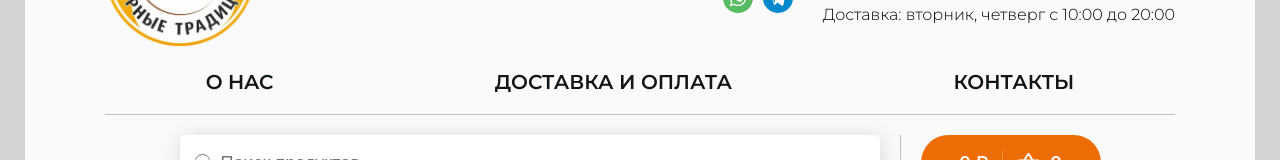
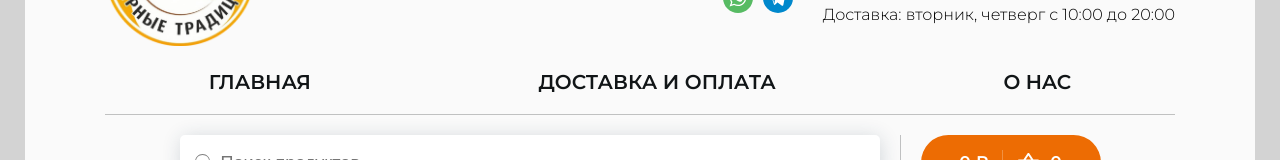
Before and after one commit to khloptsevps/react-cheese, a React (Create React App) app: page / in a window 1280 px wide. Shown: the part 134-294 px from the top of the page. Built offline with nearby package versions, Linux system fonts and the light colour scheme; no server answers; the database is empty.

Commit message:
update links

```diff
--- a/src/components/navigation/Navigation.jsx
+++ b/src/components/navigation/Navigation.jsx
@@ -7,8 +7,8 @@ const Navigation = () => (
   <nav className={styles.root}>
     <ul className={styles.list}>
       <li className={styles.item}>
-        <Link to="/about" className={styles.link}>
-          O HAC
+        <Link to="/" className={styles.link}>
+          ГЛАВНАЯ
         </Link>
       </li>
       <li className={styles.item}>
@@ -17,8 +17,8 @@ const Navigation = () => (
         </Link>
       </li>
       <li className={styles.item}>
-        <Link to="/contacts" className={styles.link}>
-          КОНТАКТЫ
+        <Link to="/about" className={styles.link}>
+          O HAC
         </Link>
       </li>
     </ul>
```
